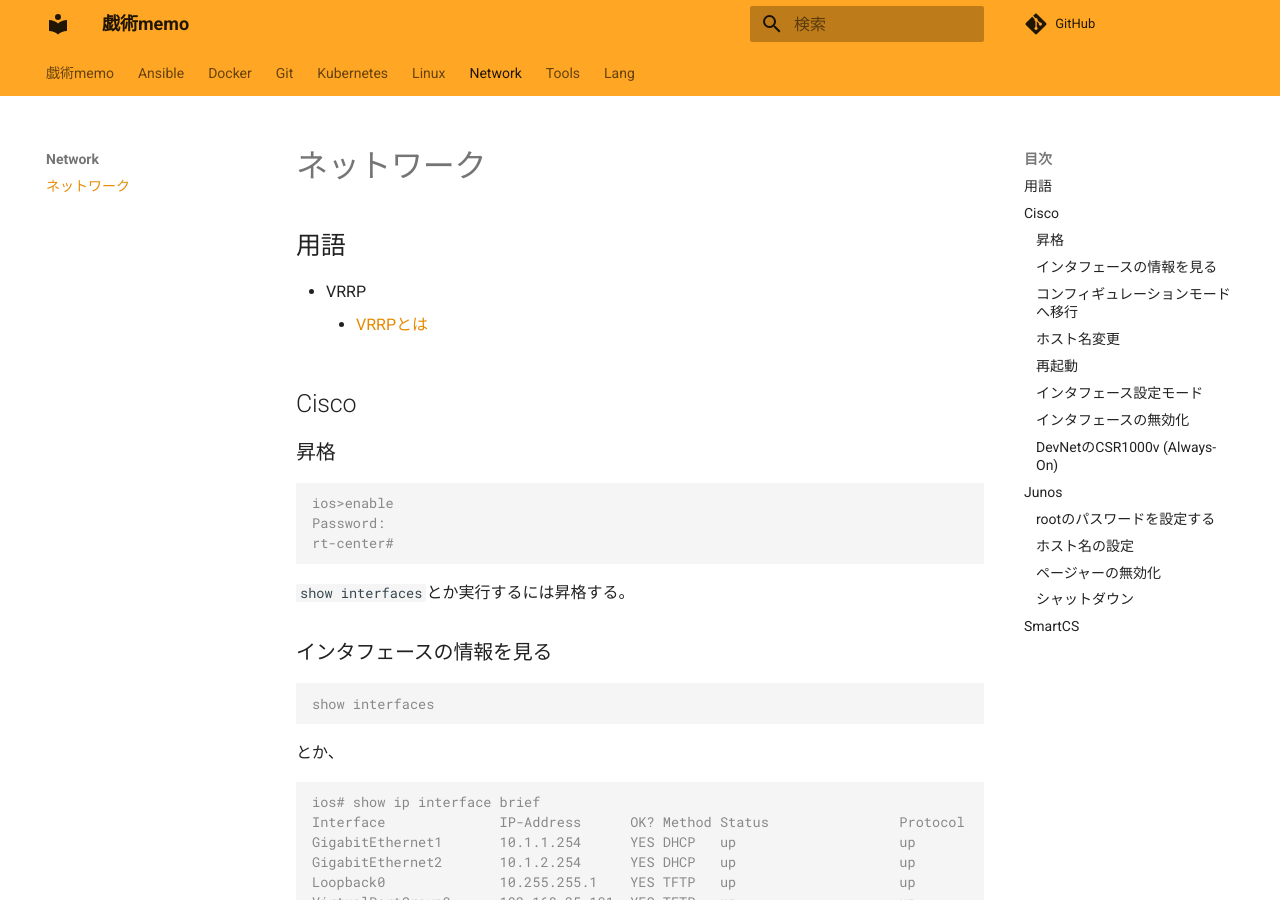
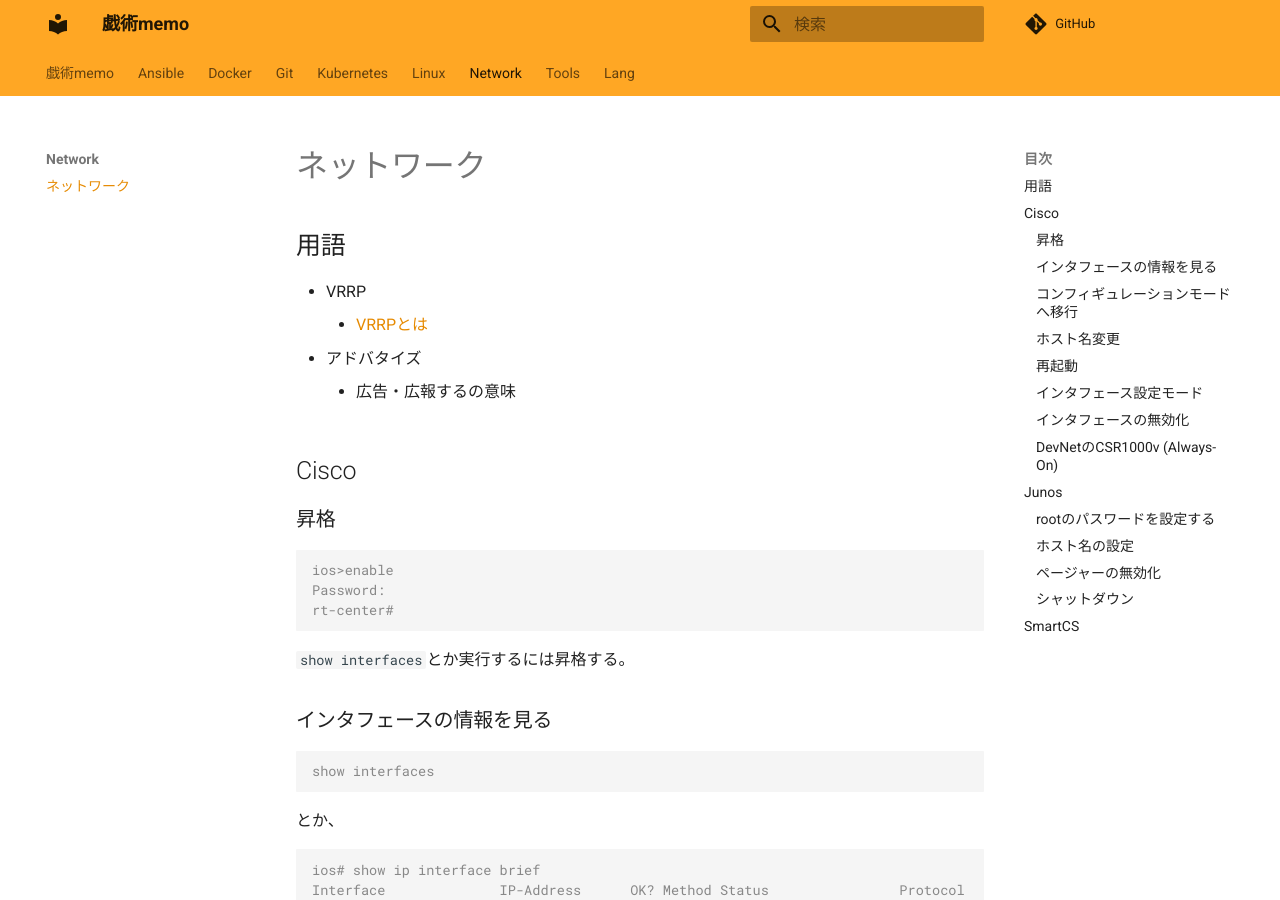
Before and after one commit to zaki-lknr/docs, an MkDocs documentation site: the page built from docs/Network/index.md, in a window 1280 px wide and 900 px high. Built offline with MkDocs 1.6.1 and Material for MkDocs 9.7.7, drawn with Linux system fonts in a browser that asks for light colours; comment, search, counter and statistics services are not loaded.

Commit message:
add: network: 用語

```diff
--- a/docs/Network/index.md
+++ b/docs/Network/index.md
@@ -4,6 +4,8 @@
 
 - VRRP
     - [VRRPとは](https://www.infraexpert.com/study/fhrpz06.html)
+- アドバタイズ
+    - 広告・広報するの意味
 
 ## Cisco
 
```
